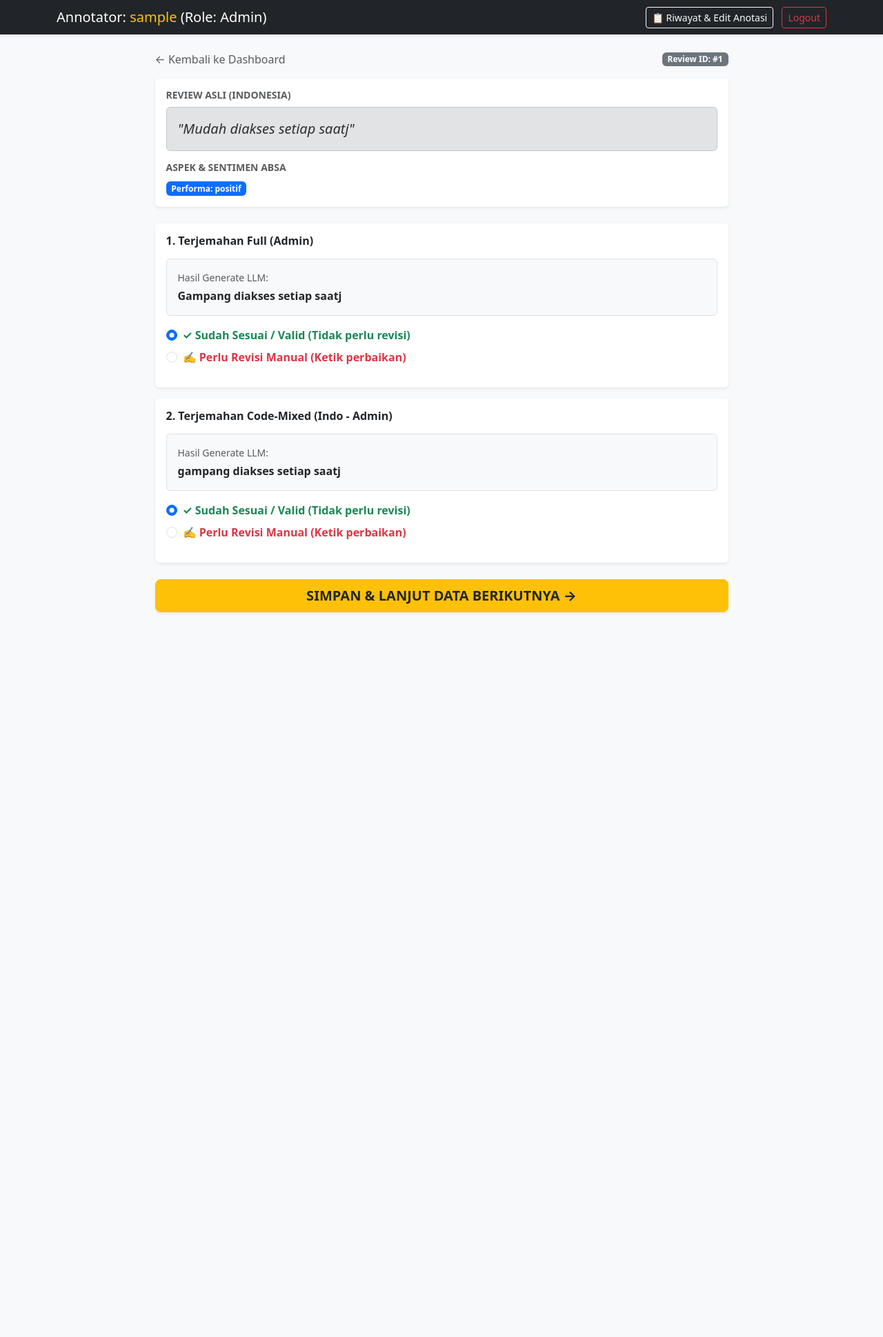
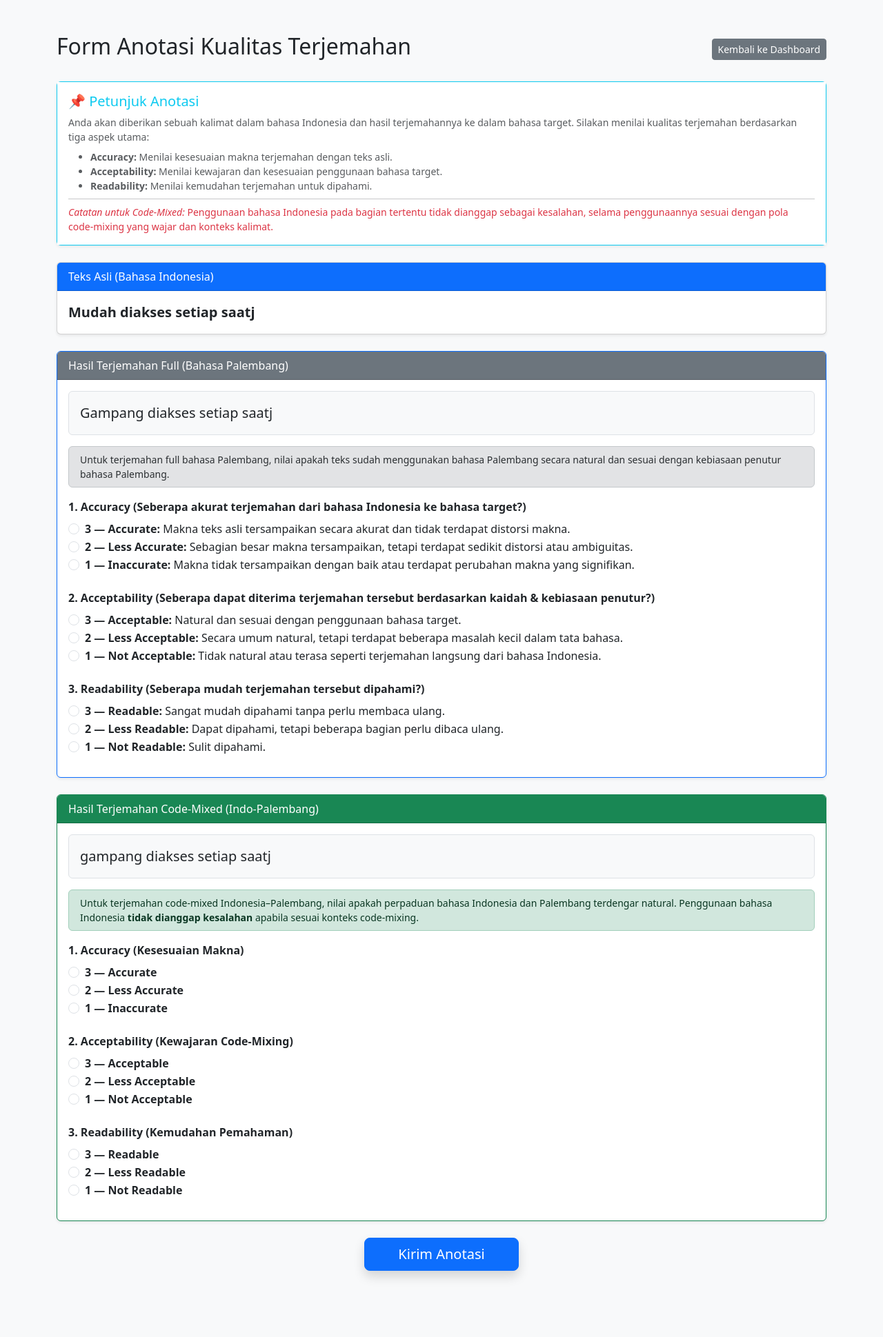
Before and after one commit to magnzetic/kai-annotation-tool, a Flask app: page /annotate in a window 1280 px wide. Shown: the whole page at 69% size. Before the commit the page ends 889 px from the top, so only its background shows below. Run offline with Flask 3, Linux system fonts and the light colour scheme; the visitor is signed in with stand-in values (Sample User, id 1); data comes from the database, SQL or seed files in the repository; data that the repository does not hold is empty; some libraries are stand-ins or nearby versions.

Commit message:
Update annotate.html

```diff
--- a/templates/annotate.html
+++ b/templates/annotate.html
@@ -2,137 +2,184 @@
 <html lang="id">
 <head>
     <meta charset="UTF-8">
-    <meta name="viewport" content="width=device-width, initial-scale=1.0">
-    <title>KAI Workspace - Anotasi</title>
+    <title>Halaman Anotasi - KAI Annotation</title>
+    <link rel="stylesheet" href="{{ url_for('static', filename='css/style.css') }}">
     <link href="https://cdn.jsdelivr.net/npm/bootstrap@5.3.0/dist/css/bootstrap.min.css" rel="stylesheet">
-</head>
-<body class="bg-light">
+</head><body class="bg-light">
+    <div class="container py-5">
+        <div class="d-flex justify-content-between align-items-center mb-4">
+            <h2>Form Anotasi Kualitas Terjemahan</h2>
+            <a href="{{ url_for('dashboard') }}" class="btn btn-secondary btn-sm">Kembali ke Dashboard</a>
+        </div>
 
-    <nav class="navbar navbar-dark bg-dark shadow-sm mb-4">
-        <div class="container d-flex justify-content-between">
-            <span class="navbar-brand mb-0 h1">Annotator: <span class="text-warning">{{ current_user.username }}</span> (Role: {{ current_user.role|capitalize }})</span>
-            <div>
-                <a href="{{ url_for('history') }}" class="btn btn-outline-light btn-sm me-2">📋 Riwayat & Edit Anotasi</a>
-                <a href="{{ url_for('logout') }}" class="btn btn-outline-danger btn-sm">Logout</a>
+        <!-- PETUNJUK ANOTASI -->
+        <div class="card mb-4 shadow-sm border-info">
+            <div class="card-body bg-white">
+                <h5 class="card-title text-info">📌 Petunjuk Anotasi</h5>
+                <p class="card-text small text-muted mb-2">
+                    Anda akan diberikan sebuah kalimat dalam bahasa Indonesia dan hasil terjemahannya ke dalam bahasa target.
+                    Silakan menilai kualitas terjemahan berdasarkan tiga aspek utama:
+                </p>
+                <ul class="small text-muted mb-0">
+                    <li><strong>Accuracy:</strong> Menilai kesesuaian makna terjemahan dengan teks asli.</li>
+                    <li><strong>Acceptability:</strong> Menilai kewajaran dan kesesuaian penggunaan bahasa target.</li>
+                    <li><strong>Readability:</strong> Menilai kemudahan terjemahan untuk dipahami.</li>
+                </ul>
+                <hr class="my-2">
+                <p class="small text-danger mb-0">
+                    <em>Catatan untuk Code-Mixed:</em> Penggunaan bahasa Indonesia pada bagian tertentu tidak dianggap sebagai kesalahan, selama penggunaannya sesuai dengan pola code-mixing yang wajar dan konteks kalimat.
+                </p>
             </div>
         </div>
-    </nav>
 
-    <div class="container pb-5">
-        <div class="row justify-content-center">
-            <div class="col-md-9">
+        <form action="{{ url_for('submit', review_id=item.id) }}" method="POST">
 
-                <div class="d-flex justify-content-between align-items-center mb-3">
-                    <a href="{{ url_for('dashboard') }}" class="text-decoration-none text-muted">← Kembali ke Dashboard</a>
-                    <span class="badge bg-secondary">Review ID: #{{ item.id }}</span>
+            <!-- ORIGINAL TEXT -->
+            <div class="card mb-4 shadow-sm">
+                <div class="card-header bg-primary text-white">Teks Asli (Bahasa Indonesia)</div>
+                <div class="card-body">
+                    <p class="fs-5 mb-0"><strong>{{ item.content }}</strong></p>
                 </div>
+            </div>
 
-                <!-- Review Asli & ABSA -->
-                <div class="card shadow-sm border-0 mb-4">
-                    <div class="card-body">
-                        <h6 class="text-uppercase text-muted fw-bold small">Review Asli (Indonesia)</h6>
-                        <div class="alert alert-secondary fs-5 fst-italic mb-3">
-                            "{{ item.content }}"
+            <!-- BAGIAN 1: FULL TRANSLATION -->
+            <div class="card mb-4 shadow-sm border-primary">
+                <div class="card-header bg-secondary text-white">
+                    Hasil Terjemahan Full ({{ 'Bahasa Jawa' if role == 'jawa' else 'Bahasa Palembang' }})
+                </div>
+                <div class="card-body">
+                    <p class="p-3 bg-light rounded fs-5 border">{{ item.trans_jawa if role == 'jawa' else item.trans_palembang }}</p>
+
+                    {% if role == 'jawa' %}
+                    <div class="alert alert-secondary py-2 small mb-3">Untuk terjemahan full bahasa Jawa, nilai apakah teks sudah menggunakan bahasa Jawa secara natural dan sesuai dengan kebiasaan penutur bahasa Jawa.</div>
+                    {% else %}
+                    <div class="alert alert-secondary py-2 small mb-3">Untuk terjemahan full bahasa Palembang, nilai apakah teks sudah menggunakan bahasa Palembang secara natural dan sesuai dengan kebiasaan penutur bahasa Palembang.</div>
+                    {% endif %}
+
+                    <!-- 1. ACCURACY -->
+                    <div class="mb-4">
+                        <label class="form-label fw-bold">1. Accuracy (Seberapa akurat terjemahan dari bahasa Indonesia ke bahasa target?)</label>
+                        <div class="form-check">
+                            <input class="form-check-input" type="radio" name="acc_full" value="3" required>
+                            <label class="form-check-label"><strong>3 — Accurate:</strong> Makna teks asli tersampaikan secara akurat dan tidak terdapat distorsi makna.</label>
                         </div>
+                        <div class="form-check">
+                            <input class="form-check-input" type="radio" name="acc_full" value="2">
+                            <label class="form-check-label"><strong>2 — Less Accurate:</strong> Sebagian besar makna tersampaikan, tetapi terdapat sedikit distorsi atau ambiguitas.</label>
+                        </div>
+                        <div class="form-check">
+                            <input class="form-check-input" type="radio" name="acc_full" value="1">
+                            <label class="form-check-label"><strong>1 — Inaccurate:</strong> Makna tidak tersampaikan dengan baik atau terdapat perubahan makna yang signifikan.</label>
+                        </div>
+                    </div>
 
-                        <h6 class="text-uppercase text-muted fw-bold small">Aspek & Sentimen ABSA</h6>
-                        <div>
-                            {% if item.performa %}<span class="badge bg-primary me-1">Performa: {{ item.performa }}</span>{% endif %}
-                            {% if item.tampilan %}<span class="badge bg-success me-1">Tampilan: {{ item.tampilan }}</span>{% endif %}
-                            {% if item.tiket %}<span class="badge bg-info text-dark me-1">Tiket: {{ item.tiket }}</span>{% endif %}
-                            {% if item.pembayaran %}<span class="badge bg-warning text-dark me-1">Pembayaran: {{ item.pembayaran }}</span>{% endif %}
-                            {% if item.akun %}<span class="badge bg-danger me-1">Akun: {{ item.akun }}</span>{% endif %}
+                    <!-- 2. ACCEPTABILITY -->
+                    <div class="mb-4">
+                        <label class="form-label fw-bold">2. Acceptability (Seberapa dapat diterima terjemahan tersebut berdasarkan kaidah & kebiasaan penutur?)</label>
+                        <div class="form-check">
+                            <input class="form-check-input" type="radio" name="accept_full" value="3" required>
+                            <label class="form-check-label"><strong>3 — Acceptable:</strong> Natural dan sesuai dengan penggunaan bahasa target.</label>
+                        </div>
+                        <div class="form-check">
+                            <input class="form-check-input" type="radio" name="accept_full" value="2">
+                            <label class="form-check-label"><strong>2 — Less Acceptable:</strong> Secara umum natural, tetapi terdapat beberapa masalah kecil dalam tata bahasa.</label>
+                        </div>
+                        <div class="form-check">
+                            <input class="form-check-input" type="radio" name="accept_full" value="1">
+                            <label class="form-check-label"><strong>1 — Not Acceptable:</strong> Tidak natural atau terasa seperti terjemahan langsung dari bahasa Indonesia.</label>
+                        </div>
+                    </div>
+
+                    <!-- 3. READABILITY -->
+                    <div class="mb-3">
+                        <label class="form-label fw-bold">3. Readability (Seberapa mudah terjemahan tersebut dipahami?)</label>
+                        <div class="form-check">
+                            <input class="form-check-input" type="radio" name="read_full" value="3" required>
+                            <label class="form-check-label"><strong>3 — Readable:</strong> Sangat mudah dipahami tanpa perlu membaca ulang.</label>
+                        </div>
+                        <div class="form-check">
+                            <input class="form-check-input" type="radio" name="read_full" value="2">
+                            <label class="form-check-label"><strong>2 — Less Readable:</strong> Dapat dipahami, tetapi beberapa bagian perlu dibaca ulang.</label>
+                        </div>
+                        <div class="form-check">
+                            <input class="form-check-input" type="radio" name="read_full" value="1">
+                            <label class="form-check-label"><strong>1 — Not Readable:</strong> Sulit dipahami.</label>
                         </div>
                     </div>
                 </div>
+            </div>
 
-                <!-- Form Validasi & Revisi -->
-                <form action="{{ url_for('submit', review_id=item.id) }}" method="POST">
+            <!-- BAGIAN 2: CODE-MIXED TRANSLATION -->
+            <div class="card mb-4 shadow-sm border-success">
+                <div class="card-header bg-success text-white">
+                    Hasil Terjemahan Code-Mixed ({{ 'Indo-Jawa' if role == 'jawa' else 'Indo-Palembang' }})
+                </div>
+                <div class="card-body">
+                    <p class="p-3 bg-light rounded fs-5 border">{{ item.trans_mix_jawa if role == 'jawa' else item.trans_mix_palembang }}</p>
 
-                    <!-- 1. Terjemahan Full -->
-                    <div class="card shadow-sm border-0 mb-3">
-                        <div class="card-body">
-                            <h5 class="card-title fw-bold fs-6 mb-3">1. Terjemahan Full ({{ role|capitalize }})</h5>
+                    {% if role == 'jawa' %}
+                    <div class="alert alert-success py-2 small mb-3">Untuk terjemahan code-mixed Indonesia–Jawa, nilai apakah perpaduan bahasa Indonesia dan Jawa terdengar natural. Penggunaan bahasa Indonesia <strong>tidak dianggap kesalahan</strong> apabila sesuai konteks code-mixing.</div>
+                    {% else %}
+                    <div class="alert alert-success py-2 small mb-3">Untuk terjemahan code-mixed Indonesia–Palembang, nilai apakah perpaduan bahasa Indonesia dan Palembang terdengar natural. Penggunaan bahasa Indonesia <strong>tidak dianggap kesalahan</strong> apabila sesuai konteks code-mixing.</div>
+                    {% endif %}
 
-                            <div class="p-3 bg-light border rounded mb-3">
-                                <span class="text-muted small d-block mb-1">Hasil Generate LLM:</span>
-                                <p class="mb-0 fw-semibold text-dark" id="llm_full_text">
-                                    {% if role == 'jawa' %}{{ item.trans_jawa }}{% else %}{{ item.trans_palembang }}{% endif %}
-                                </p>
-                            </div>
-
-                            <!-- Opsi Pilihan User -->
-                            <div class="form-check mb-2">
-                                <input class="form-check-input" type="radio" name="option_full" id="valid_full" value="valid" checked onclick="toggleRevisi('full', false)">
-                                <label class="form-check-label text-success fw-bold" for="valid_full">
-                                    ✓ Sudah Sesuai / Valid (Tidak perlu revisi)
-                                </label>
-                            </div>
-                            <div class="form-check mb-3">
-                                <input class="form-check-input" type="radio" name="option_full" id="revise_full" value="revise" onclick="toggleRevisi('full', true)">
-                                <label class="form-check-label text-danger fw-bold" for="revise_full">
-                                    ✍️ Perlu Revisi Manual (Ketik perbaikan)
-                                </label>
-                            </div>
-
-                            <!-- Kolom Textarea (Hidden by default) -->
-                            <div id="box_rev_full" style="display: none;">
-                                <textarea name="rev_full" class="form-control" rows="3" placeholder="Tulis perbaikan terjemahan di sini..."></textarea>
-                            </div>
+                    <!-- 1. ACCURACY -->
+                    <div class="mb-4">
+                        <label class="form-label fw-bold">1. Accuracy (Kesesuaian Makna)</label>
+                        <div class="form-check">
+                            <input class="form-check-input" type="radio" name="acc_mix" value="3" required>
+                            <label class="form-check-label"><strong>3 — Accurate</strong></label>
+                        </div>
+                        <div class="form-check">
+                            <input class="form-check-input" type="radio" name="acc_mix" value="2">
+                            <label class="form-check-label"><strong>2 — Less Accurate</strong></label>
+                        </div>
+                        <div class="form-check">
+                            <input class="form-check-input" type="radio" name="acc_mix" value="1">
+                            <label class="form-check-label"><strong>1 — Inaccurate</strong></label>
                         </div>
                     </div>
 
-                    <!-- 2. Terjemahan Code-Mixed -->
-                    <div class="card shadow-sm border-0 mb-4">
-                        <div class="card-body">
-                            <h5 class="card-title fw-bold fs-6 mb-3">2. Terjemahan Code-Mixed (Indo - {{ role|capitalize }})</h5>
-
-                            <div class="p-3 bg-light border rounded mb-3">
-                                <span class="text-muted small d-block mb-1">Hasil Generate LLM:</span>
-                                <p class="mb-0 fw-semibold text-dark">
-                                    {% if role == 'jawa' %}{{ item.trans_mix_jawa }}{% else %}{{ item.trans_mix_palembang }}{% endif %}
-                                </p>
-                            </div>
-
-                            <div class="form-check mb-2">
-                                <input class="form-check-input" type="radio" name="option_mix" id="valid_mix" value="valid" checked onclick="toggleRevisi('mix', false)">
-                                <label class="form-check-label text-success fw-bold" for="valid_mix">
-                                    ✓ Sudah Sesuai / Valid (Tidak perlu revisi)
-                                </label>
-                            </div>
-                            <div class="form-check mb-3">
-                                <input class="form-check-input" type="radio" name="option_mix" id="revise_mix" value="revise" onclick="toggleRevisi('mix', true)">
-                                <label class="form-check-label text-danger fw-bold" for="revise_mix">
-                                    ✍️ Perlu Revisi Manual (Ketik perbaikan)
-                                </label>
-                            </div>
-
-                            <div id="box_rev_mix" style="display: none;">
-                                <textarea name="rev_mix" class="form-control" rows="3" placeholder="Tulis perbaikan code-mixed di sini..."></textarea>
-                            </div>
+                    <!-- 2. ACCEPTABILITY -->
+                    <div class="mb-4">
+                        <label class="form-label fw-bold">2. Acceptability (Kewajaran Code-Mixing)</label>
+                        <div class="form-check">
+                            <input class="form-check-input" type="radio" name="accept_mix" value="3" required>
+                            <label class="form-check-label"><strong>3 — Acceptable</strong></label>
+                        </div>
+                        <div class="form-check">
+                            <input class="form-check-input" type="radio" name="accept_mix" value="2">
+                            <label class="form-check-label"><strong>2 — Less Acceptable</strong></label>
+                        </div>
+                        <div class="form-check">
+                            <input class="form-check-input" type="radio" name="accept_mix" value="1">
+                            <label class="form-check-label"><strong>1 — Not Acceptable</strong></label>
                         </div>
                     </div>
 
-                    <div class="d-grid">
-                        <button type="submit" class="btn btn-warning btn-lg fw-bold text-dark shadow-sm">SIMPAN & LANJUT DATA BERIKUTNYA →</button>
+                    <!-- 3. READABILITY -->
+                    <div class="mb-3">
+                        <label class="form-label fw-bold">3. Readability (Kemudahan Pemahaman)</label>
+                        <div class="form-check">
+                            <input class="form-check-input" type="radio" name="read_mix" value="3" required>
+                            <label class="form-check-label"><strong>3 — Readable</strong></label>
+                        </div>
+                        <div class="form-check">
+                            <input class="form-check-input" type="radio" name="read_mix" value="2">
+                            <label class="form-check-label"><strong>2 — Less Readable</strong></label>
+                        </div>
+                        <div class="form-check">
+                            <input class="form-check-input" type="radio" name="read_mix" value="1">
+                            <label class="form-check-label"><strong>1 — Not Readable</strong></label>
+                        </div>
                     </div>
+                </div>
+            </div>
 
-                </form>
-
+            <div class="text-center mb-5">
+                <button type="submit" class="btn btn-primary btn-lg px-5 shadow">Kirim Anotasi</button>
             </div>
-        </div>
+        </form>
     </div>
-
-    <!-- Script JavaScript untuk memunculkan Textarea jika dipilih 'Revisi' -->
-    <script>
-        function toggleRevisi(type, show) {
-            const box = document.getElementById('box_rev_' + type);
-            if (show) {
-                box.style.display = 'block';
-            } else {
-                box.style.display = 'none';
-            }
-        }
-    </script>
 </body>
 </html>
```
